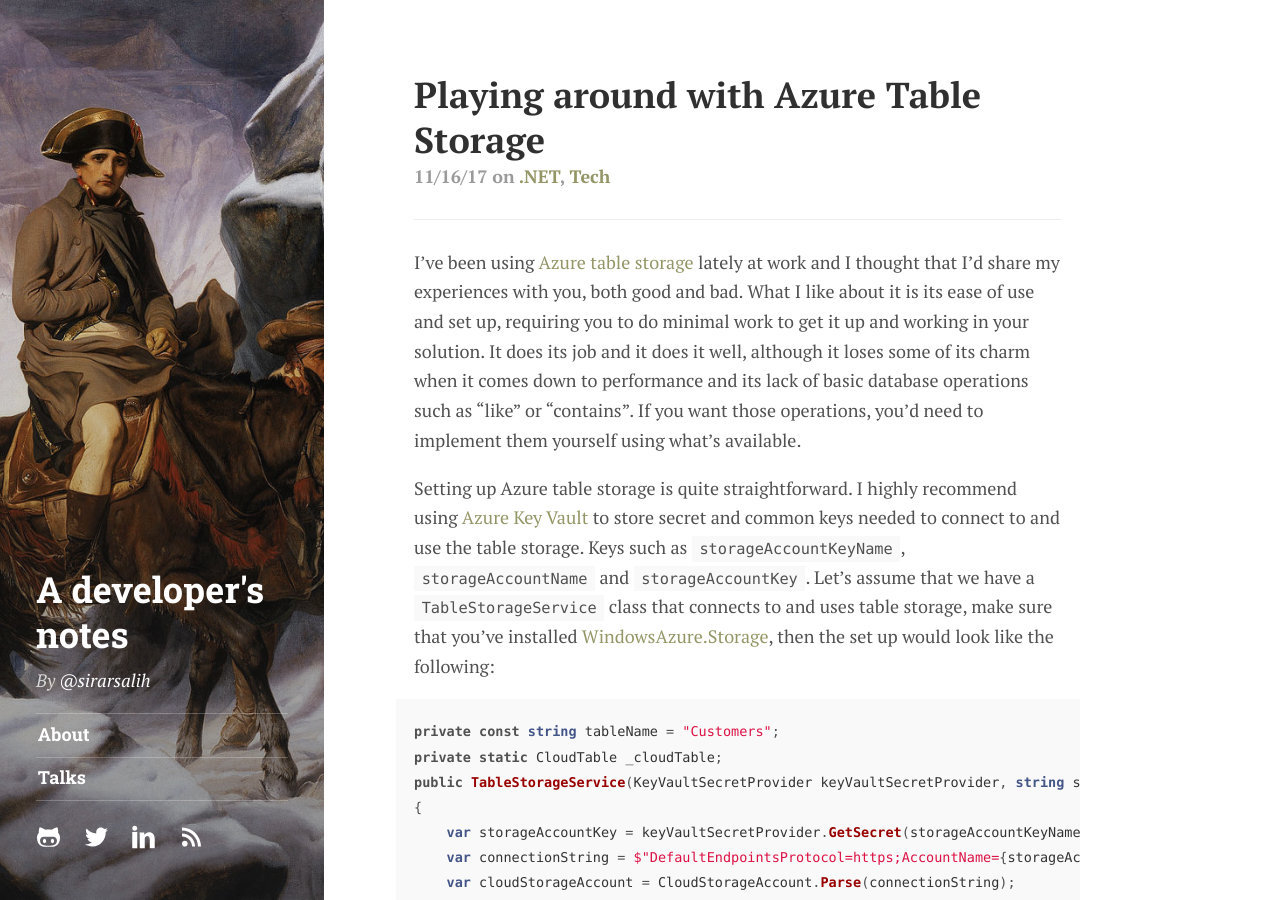
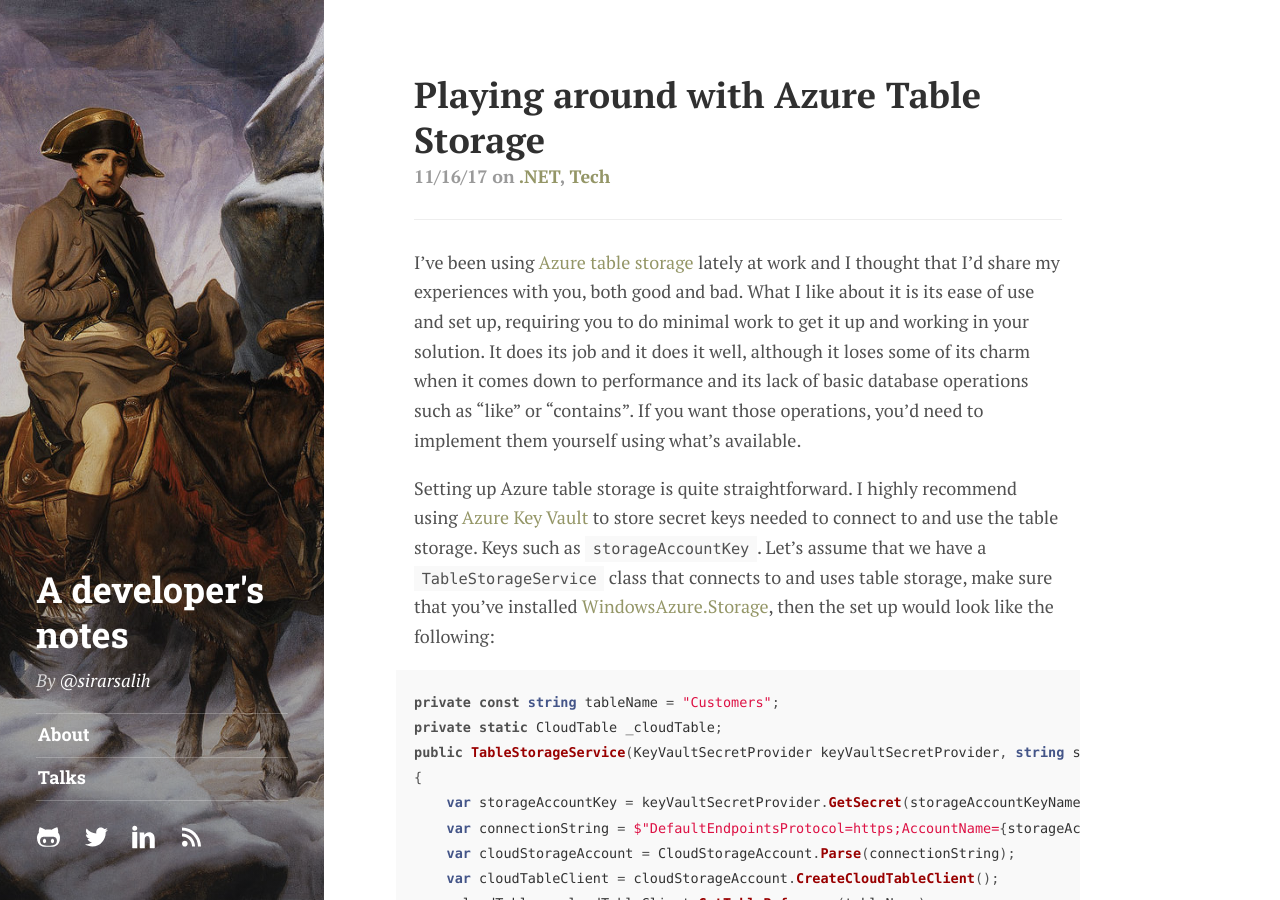
Before and after one commit to sirarsalih/sirarsalih.github.io, a Jekyll site: the page built from _posts/2017-11-16-playing-around-with-azure-table-storage.md, in a window 1280 px wide and 900 px high. Built offline with Jekyll 4.4.1, drawn with Linux system fonts in a browser that asks for light colours; comment, search, counter and statistics services are not loaded.

Commit message:
Correct the text.

````diff
--- a/_posts/2017-11-16-playing-around-with-azure-table-storage.md
+++ b/_posts/2017-11-16-playing-around-with-azure-table-storage.md
@@ -5,7 +5,7 @@
 ---
 I've been using [Azure table storage](https://azure.microsoft.com/en-us/services/storage/tables/) lately at work and I thought that I'd share my experiences with you, both good and bad. What I like about it is its ease of use and set up, requiring you to do minimal work to get it up and working in your solution. It does its job and it does it well, although it loses some of its charm when it comes down to performance and its lack of basic database operations such as "like" or "contains". If you want those operations, you'd need to implement them yourself using what's available.
 
-Setting up Azure table storage is quite straightforward. I highly recommend using [Azure Key Vault](https://azure.microsoft.com/en-us/services/key-vault/) to store secret and common keys needed to connect to and use the table storage. Keys such as <code>storageAccountKeyName</code>, <code>storageAccountName</code> and <code>storageAccountKey</code>. Let's assume that we have a <code>TableStorageService</code> class that connects to and uses table storage, make sure that you've installed [WindowsAzure.Storage](https://www.nuget.org/packages/WindowsAzure.Storage/), then the set up would look like the following:
+Setting up Azure table storage is quite straightforward. I highly recommend using [Azure Key Vault](https://azure.microsoft.com/en-us/services/key-vault/) to store secret keys needed to connect to and use the table storage. Keys such as <code>storageAccountKey</code>. Let's assume that we have a <code>TableStorageService</code> class that connects to and uses table storage, make sure that you've installed [WindowsAzure.Storage](https://www.nuget.org/packages/WindowsAzure.Storage/), then the set up would look like the following:
 
 ```csharp
 private const string tableName = "Customers";
````
